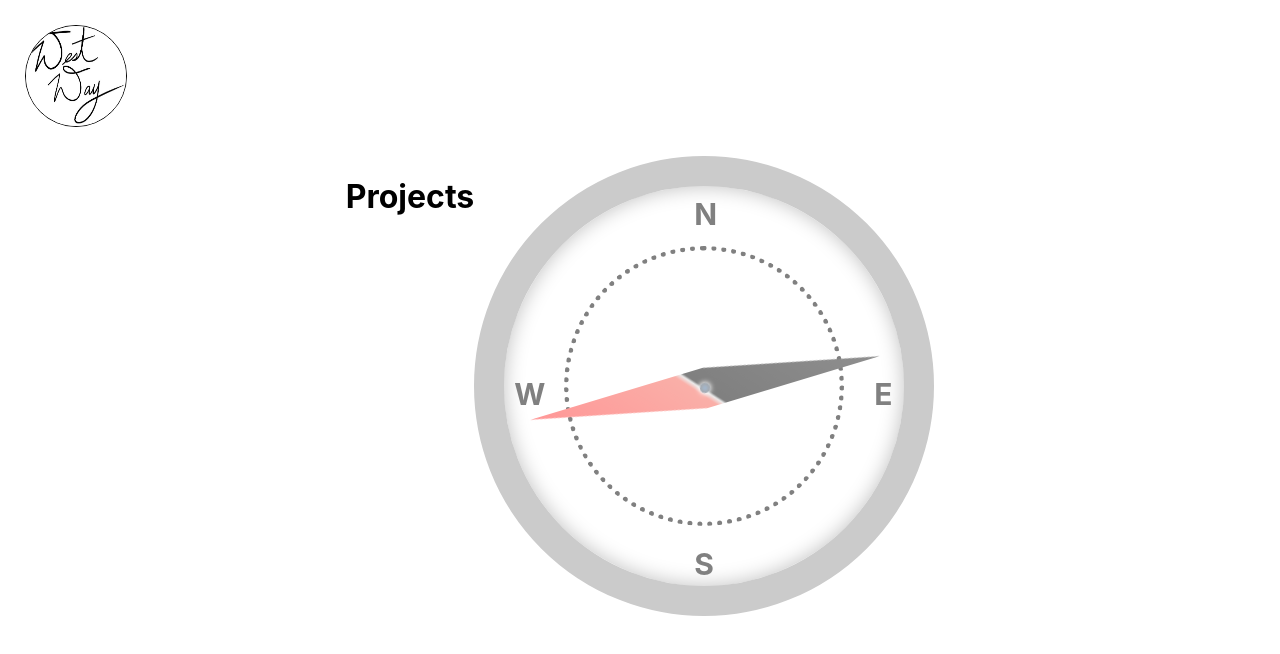
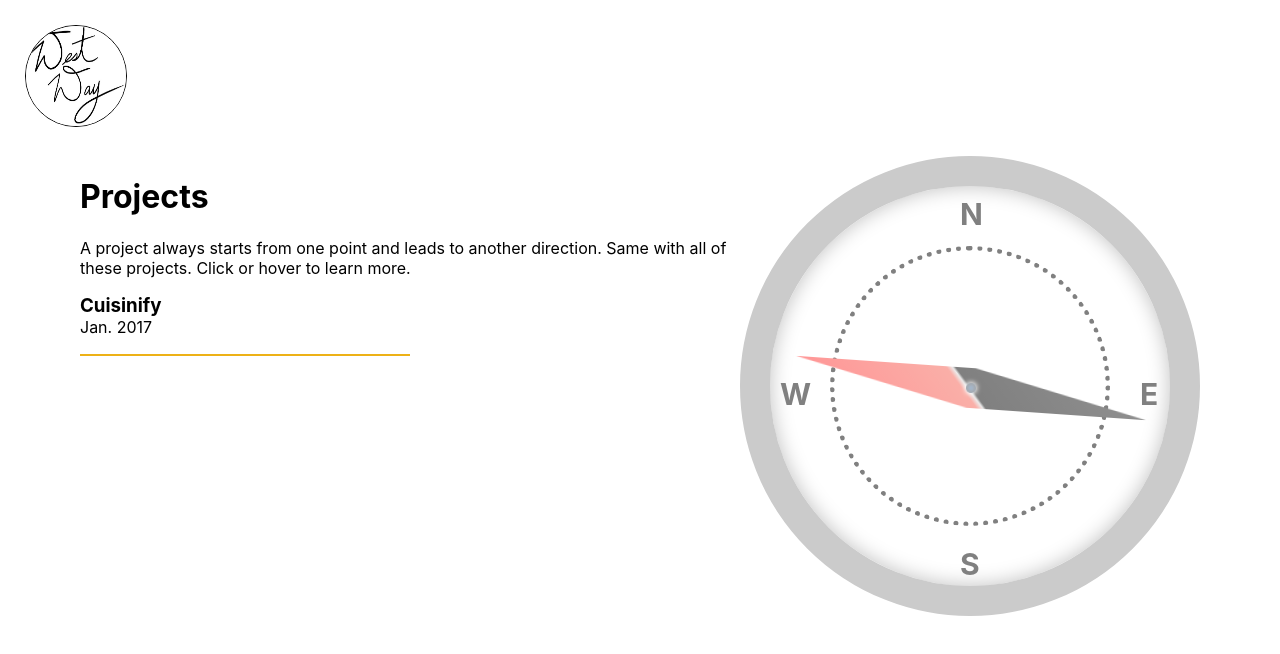
Before and after one commit to JourneyToTheWes/ProjectWesleyWei, a React (Create React App) app in the folder project-wesley-wei-client/: page /projects in a window 1280 px wide. Shown: the top 654 px of the page. Built offline with nearby package versions, Linux system fonts and the light colour scheme.

Commit message:
Implemented skeleton project overview section with dummy data - Added home logo onClick functionality

```diff
--- a/project-wesley-wei-client/src/components/features/Layout/Landing.tsx
+++ b/project-wesley-wei-client/src/components/features/Layout/Landing.tsx
@@ -20,6 +20,7 @@ const Landing = () => {
 							className="logo top-left-abs"
 							src={require('../../../images/WestWay.JPG')}
 							alt="West Way Logo"
+							onClick={ () => window.location.href = '/' }
 						/>
 					</div>
 				</header>
--- a/project-wesley-wei-client/src/components/features/Layout/Projects.tsx
+++ b/project-wesley-wei-client/src/components/features/Layout/Projects.tsx
@@ -3,6 +3,16 @@ import Compass from '../Compass/Compass';
 import './styles/Projects.css';
 
 const Projects = () => {
+    const renderProjects = () => {
+        return (
+            <div className="project">
+                <h3 className="project-name">Cuisinify</h3>
+                <span className="project-date">Jan. 2017</span>
+                <span className="project-border"></span>
+            </div>
+        );
+    };
+
     return (
         <>
             <header className="projects-header">
@@ -11,14 +21,23 @@ const Projects = () => {
                         className="logo"
                         src={require('../../../images/WestWay.JPG')}
                         alt="West Way Logo"
+                        onClick={ () => window.location.href = '/' }
                     />
                 </div>
             </header>
             <div className="projects-section">
                 <div className="projects-menu-container">
                     <h1>Projects</h1>
+                    <p>
+                        A project always starts from one point and leads to
+                        another direction. Same with all of these projects.
+                        Click or hover to learn more.
+                    </p>
+                    {renderProjects()}
                 </div>
-                <Compass size="large" />
+                <div className="projects-compass-container">
+                    <Compass size="large" />
+                </div>
             </div>
         </>
     );
--- a/project-wesley-wei-client/src/components/features/Layout/styles/Projects.css
+++ b/project-wesley-wei-client/src/components/features/Layout/styles/Projects.css
@@ -1,10 +1,30 @@
 .projects-header {
     display: block;
-    overflow: auto;
 }
 
 .projects-section {
     display: flex;
     flex-direction: row;
-    justify-content: center;
+    margin: 0 5rem;
 }
+
+.projects-section >
+.projects-compass-container {
+    width: 500px;
+}
+
+.project > .project-name {
+    margin: 0;
+}
+
+.project > .project-date {
+    display: block;
+    margin-bottom: 1rem;
+}
+
+.project > .project-border {
+    display: block;
+    height: 1px;
+    width: 50%;
+    border-bottom: 2px solid #EDB116;
+}
--- a/project-wesley-wei-client/src/styles/App.css
+++ b/project-wesley-wei-client/src/styles/App.css
@@ -12,6 +12,7 @@ body,
 	height: 100px;
 	margin: 25px;
 	width: 100px;
+	cursor: pointer;
 }
 
 .top-left-abs {
```
